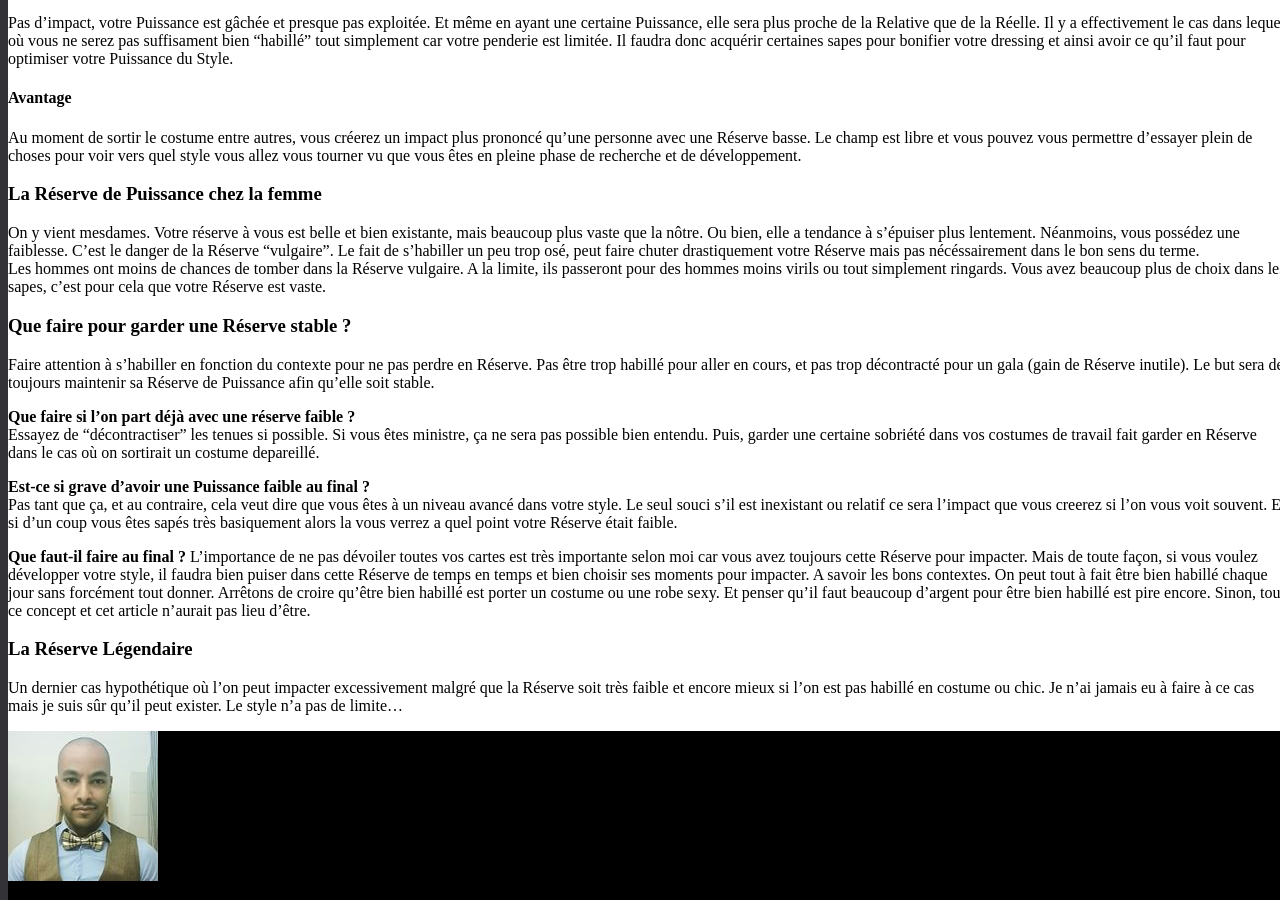
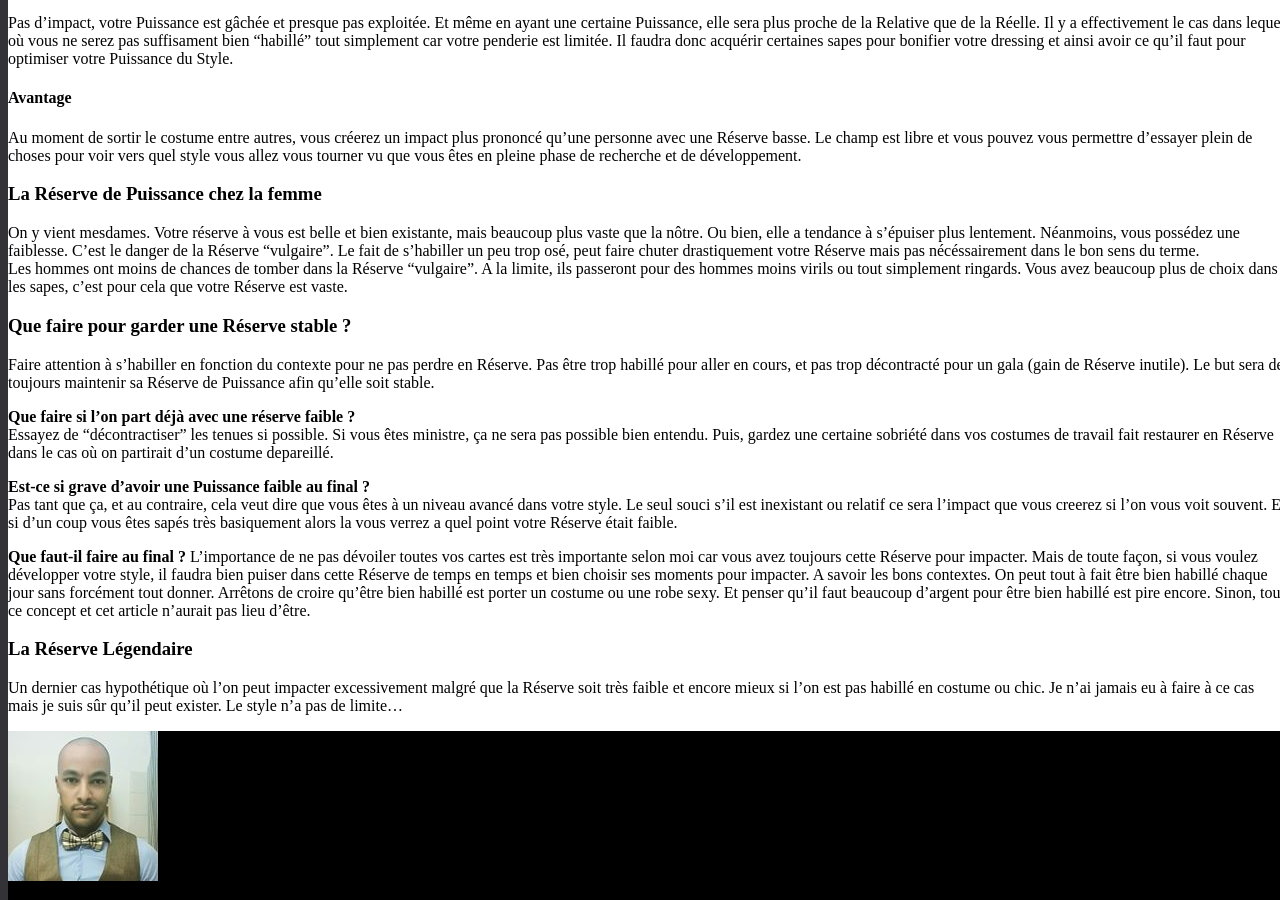
Before and after one commit to darkh2/darkh2.github.io, a Jekyll site: the page built from _posts/2019-01-24-La-Réserve-de-Puissance-du-Style.md, in a window 1280 px wide and 900 px high, scrolled down 1782 px. Built offline with Jekyll 4.4.1, drawn with Linux system fonts in a browser that asks for light colours; comment, search, counter and statistics services are not loaded; a file with an impossible date is left out.

Commit message:
Update 2019-01-24-La-Réserve-de-Puissance-du-Style.md

```diff
--- a/_posts/2019-01-24-La-Réserve-de-Puissance-du-Style.md
+++ b/_posts/2019-01-24-La-Réserve-de-Puissance-du-Style.md
@@ -58,7 +58,7 @@ Le champ est libre et vous pouvez vous permettre d'essayer plein de choses pour
 ### La Réserve de Puissance chez la femme
 
 On y vient mesdames. Votre réserve à vous est belle et bien existante, mais beaucoup plus vaste que la nôtre. Ou bien, elle a tendance à s'épuiser plus lentement. Néanmoins, vous possédez une faiblesse. C'est le danger de la Réserve "vulgaire". Le fait de s'habiller un peu trop osé, peut faire chuter drastiquement votre Réserve mais pas nécéssairement dans le bon sens du terme.
-Les hommes ont moins de chances de tomber dans la Réserve vulgaire. A la limite, ils passeront pour des hommes moins virils ou tout simplement ringards. Vous avez beaucoup plus de choix dans les sapes, c'est pour cela que votre Réserve est vaste.
+Les hommes ont moins de chances de tomber dans la Réserve "vulgaire". A la limite, ils passeront pour des hommes moins virils ou tout simplement ringards. Vous avez beaucoup plus de choix dans les sapes, c'est pour cela que votre Réserve est vaste.
 
 ### Que faire pour garder une Réserve stable ?
 
@@ -66,7 +66,7 @@ Faire attention à s'habiller en fonction du contexte pour ne pas perdre en Rés
 Pas être trop habillé pour aller en cours, et pas trop décontracté pour un gala (gain de Réserve inutile). Le but sera de toujours maintenir sa Réserve de Puissance afin qu'elle soit stable.
 
 **Que faire si l'on part déjà avec une réserve faible ?**
-Essayez de "décontractiser" les tenues si possible. Si vous êtes ministre, ça ne sera pas possible bien entendu. Puis, garder une certaine sobriété dans vos costumes de travail fait garder en Réserve dans le cas où on sortirait un costume depareillé.
+Essayez de "décontractiser" les tenues si possible. Si vous êtes ministre, ça ne sera pas possible bien entendu. Puis, gardez une certaine sobriété dans vos costumes de travail fait restaurer en Réserve dans le cas où on partirait d'un costume depareillé.
 
 **Est-ce si grave d'avoir une Puissance faible au final ?**
 Pas tant que ça, et au contraire, cela veut dire que vous êtes à un niveau avancé dans votre style. Le seul souci s'il est inexistant ou relatif ce sera l'impact que vous creerez si l'on vous voit souvent. Et si d'un coup vous êtes sapés très basiquement alors la vous verrez a quel point votre Réserve était faible.
```
